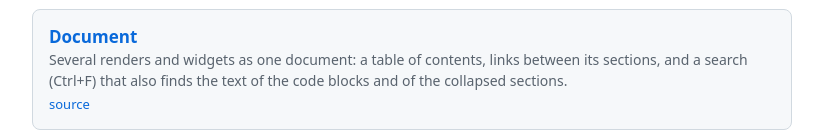
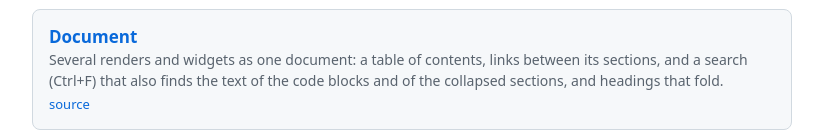
Before and after one commit to pthom/imgui_rich_md, a plain HTML site: page examples/web/index.html in a window 1280 px wide. Shown: the part 254-394 px from the top of the page, without its empty margins (228-1051 px from the left). Drawn offline with Linux system fonts and the light colour scheme.

Commit message:
Folds: the docs (rich_md.h, README, the web gallery's line)
The README's table also gets the documents' row, missing since they came.

```diff
--- a/examples/web/index.html
+++ b/examples/web/index.html
@@ -34,7 +34,7 @@
       <span>Every feature of the library, each with its markdown source.</span>
       <a class="source" href="https://github.com/pthom/imgui_rich_md/blob/main/examples/tour/main.cpp">source</a></li>
     <li><a class="demo" href="document.html">Document</a>
-      <span>Several renders and widgets as one document: a table of contents, links between its sections, and a search (Ctrl+F) that also finds the text of the code blocks and of the collapsed sections.</span>
+      <span>Several renders and widgets as one document: a table of contents, links between its sections, and a search (Ctrl+F) that also finds the text of the code blocks and of the collapsed sections, and headings that fold.</span>
       <a class="source" href="https://github.com/pthom/imgui_rich_md/blob/main/examples/document/main.cpp">source</a></li>
     <li><a class="demo" href="editor.html">Editor</a>
       <span>A markdown editor: the source on the left, rendered as you type on the right.</span>
```
Also changed, not shown: 3 other files.
